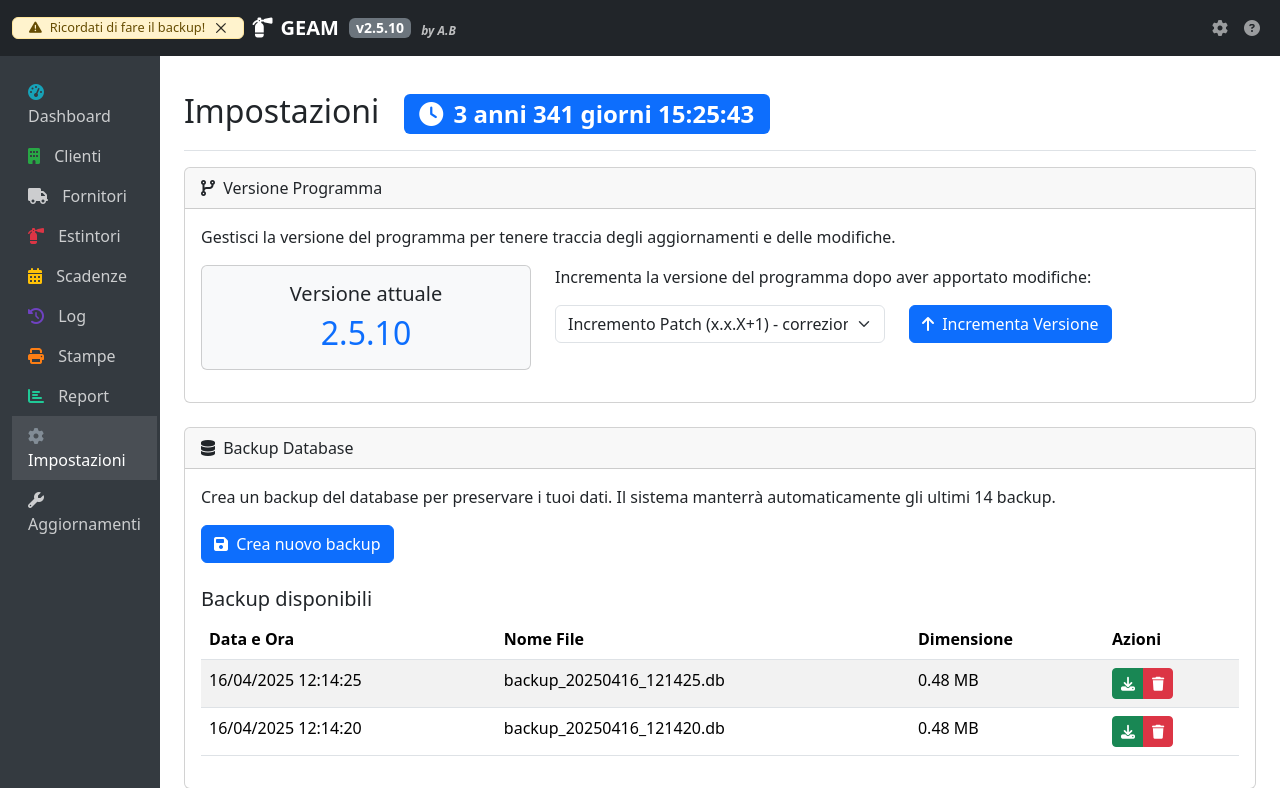
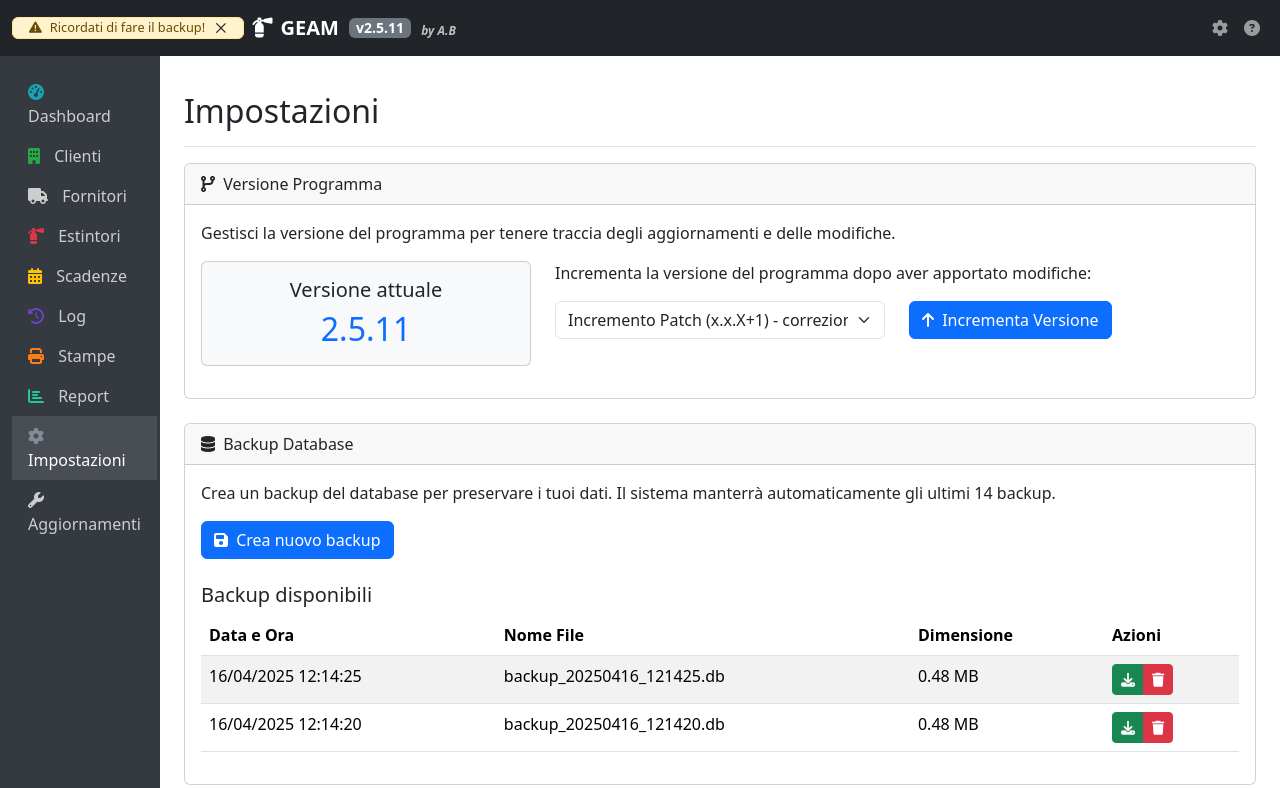
Before and after one commit to Drnet-web/GEAM, a Flask app: page /impostazioni/ in a window 1280 px wide. Shown: the top 788 px of the page. Run offline with Flask 3, Linux system fonts and the light colour scheme; some libraries are stand-ins or nearby versions.

Commit message:
Rilascio v2.5.11 - rimozione timer

```diff
--- a/app/templates/impostazioni/index.html
+++ b/app/templates/impostazioni/index.html
@@ -4,12 +4,6 @@
 
 {% block page_title %}
 Impostazioni
-<span class="ms-3 badge bg-primary" id="countdown">
-    <i class="fas fa-clock me-1"></i>
-    <span id="countdown-years">4</span> anni
-    <span id="countdown-days">000</span> giorni
-    <span id="countdown-time">00:00:00</span>
-</span>
 {% endblock %}
 
 {% block page_actions %}
@@ -210,44 +204,5 @@ Impostazioni
     deleteModal.show();
   }
 
-  // Countdown di 4 anni (da una data fissa)
-  document.addEventListener('DOMContentLoaded', function() {
-    // Imposta la data di inizio (oggi) e la data finale (4 anni nel futuro)
-    const startDate = new Date('2025-03-24'); // Data fissa di inizio
-    const targetDate = new Date('2025-03-24');
-    targetDate.setFullYear(targetDate.getFullYear() + 4); // Aggiungi 4 anni
-
-    function updateCountdown() {
-      const currentDate = new Date();
-      // Se la data corrente è oltre la data finale, mostra zero
-      if (currentDate > targetDate) {
-        document.getElementById('countdown-years').textContent = "0";
-        document.getElementById('countdown-days').textContent = "000";
-        document.getElementById('countdown-time').textContent = "00:00:00";
-        return;
-      }
-
-      const difference = targetDate - currentDate;
-
-      // Calcola anni, giorni, ore, minuti e secondi rimanenti
-      const years = Math.floor(difference / (1000 * 60 * 60 * 24 * 365));
-      const days = Math.floor((difference % (1000 * 60 * 60 * 24 * 365)) / (1000 * 60 * 60 * 24));
-      const hours = Math.floor((difference % (1000 * 60 * 60 * 24)) / (1000 * 60 * 60));
-      const minutes = Math.floor((difference % (1000 * 60 * 60)) / (1000 * 60));
-      const seconds = Math.floor((difference % (1000 * 60)) / 1000);
-
-      // Aggiorna gli elementi del countdown
-      document.getElementById('countdown-years').textContent = years;
-      document.getElementById('countdown-days').textContent = days.toString().padStart(3, '0');
-      document.getElementById('countdown-time').textContent =
-        hours.toString().padStart(2, '0') + ':' +
-        minutes.toString().padStart(2, '0') + ':' +
-        seconds.toString().padStart(2, '0');
-    }
-
-    // Aggiorna il countdown ogni secondo
-    updateCountdown();
-    setInterval(updateCountdown, 1000);
-  });
 </script>
 {% endblock %}
--- a/instance/version_config.json
+++ b/instance/version_config.json
@@ -2,7 +2,7 @@
     "version": {
         "major": 2,
         "minor": 5,
-        "patch": 10
+        "patch": 11
     },
-    "last_update": "2025-04-17 09:10:54"
+    "last_update": "2025-04-17 10:32:13"
 }
```
